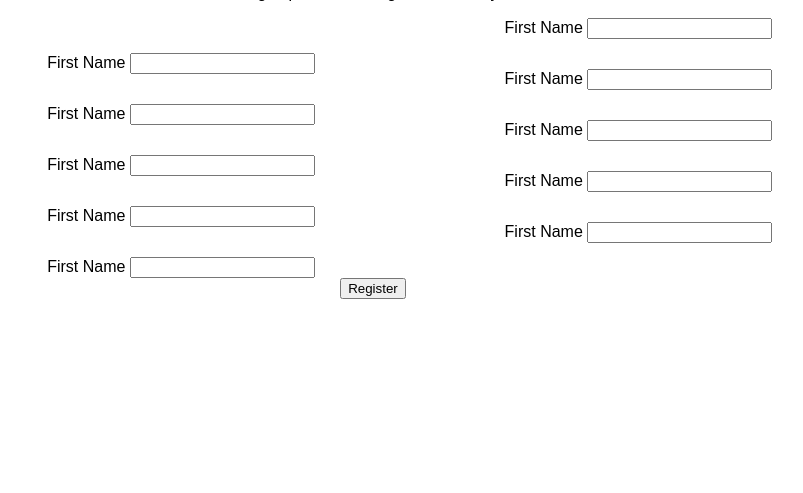
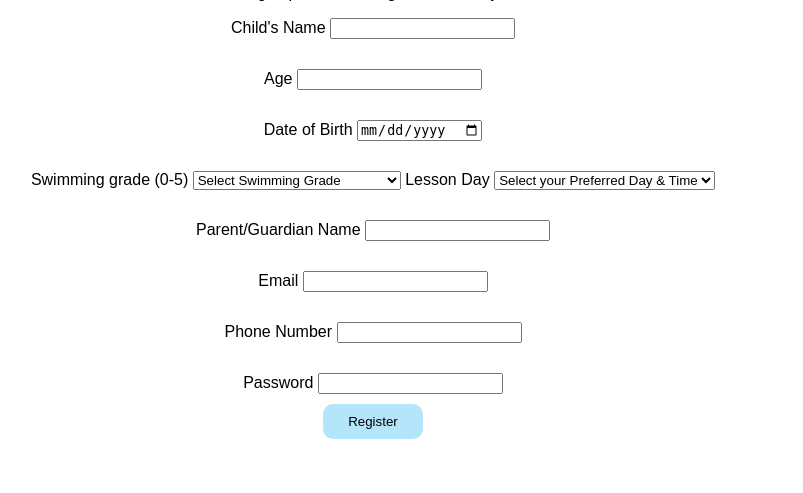
Before and after one commit to Pcahaneku/Summer-Project, a Flask app: a page that uses Templates/registrationpage.html in a window 1280 px wide. Shown: the part 307-800 px from the top of the page, without its empty margins (267-1070 px from the left). Run offline with Flask 3, Linux system fonts and the light colour scheme.

Commit message:
Finished layout

```diff
--- a/Templates/registrationpage.html
+++ b/Templates/registrationpage.html
@@ -65,30 +65,31 @@
         }
 
         .nav-bar a{
-            color: black;
+            color: rgb(255, 255, 255);
             text-decoration: none;
             font-size: 16px;
         }
 
         a:hover{
-            color: #ffffff;
+            color: #000000;
+            background-color: #ffffff;
+
         }
 
         .link1{
-            background-color: #ceedfa;
+            background-color: #b4e5fa;
             border-radius: 10px;
             padding: 10px 25px;
-
         }
 
         .link2{
-            background-color: #ceedfa;
+            background-color: #b4e5fa;
             border-radius: 10px;
             padding: 10px 25px;
         }
 
         .link3{
-            background-color: #ceedfa;
+            background-color: #b4e5fa;
             border-radius: 10px;
             padding: 10px 25px;
         }
@@ -107,49 +108,17 @@
             padding-top: 45px;
         }
 
-        .Form{
+        .Form-container{
             display: block;
+            justify-content: center;
+            align-items: center;
             text-align: center;
-            padding-left: 42%;
-
-
         }
 
-
-        .Form2{
-            display: block;
-            text-align: center;
-            margin-top: -15%;
-            padding-left: 240px;
-            width: 100%;
-            max-width: 400px;
-        }
-
-        #f2{
-            padding-top: 30px;
-        }
-        #f3{
-            padding-top: 30px;
-        }
-        #f4{
-            padding-top: 30px;
-        }
-        #f5{
+        #f2, #f3, #f4, #f5, #f6, #f7, #f8, #f9{
             padding-top: 30px;
         }
 
-        #fp2{
-            padding-top: 30px;
-        }
-        #fp3{
-            padding-top: 30px;
-        }
-        #fp4{
-            padding-top: 30px;
-        }
-        #fp5{
-            padding-top: 30px;
-        }
 
         .submit{
             display: flex;
@@ -158,6 +127,19 @@
             text-align: center;
         }
 
+        button{
+            background-color: #b4e5fa;
+            border-radius: 10px;
+            padding: 10px 25px;
+            border-style: none;
+            margin-top: 10px;
+            cursor: pointer;
+        }
+
+        button:hover{
+            color: #000000;
+            background-color: #ffffff;
+        }
     </style>
 </head>
 
@@ -168,7 +150,6 @@
             <img class="pht" src="https://wallpaperaccess.com/full/1108278.jpg" alt="swimming">
         </div>
 
-
         <div class="heading1">
             <h1 id="Header">Welcome to Hatfield Junior Swimming School (HJSS)</h1>
         </div>
@@ -176,9 +157,9 @@
 
 <div>
     <nav class="nav-bar">
-        <a class="link1" href="/"><b>Home</b></a>
-        <a class="link2" href="/Register With Us"><b>Register With Us</b></a>
-        <a class="link2" href="/timetable"><b>Timetables</b></a>
+        <a class="link1" href="/">Home</a>
+        <a class="link2" class="active" href="/Register With Us">Register With Us</a>
+        <a class="link2" href="/timetable">Timetables</a>
     </nav>
 </div>
 
@@ -187,55 +168,70 @@
     <p class="para">Sign up for swimming lessons today!</p>
 </div>
 
-<div class="Form">
+<div class="Form-container">
     <form id="f1">
-        <label for="fname">First Name</label>
-        <input type="text" id="fname" name="fname">
+        <label for="fname">Child's Name</label>
+        <input type="text" id="fname" name="fname" required>
     </form>
     <form id="f2">
-        <label for="fname">First Name</label>
-        <input type="text" id="fname" name="fname">
+        <label for="fname">Age</label>
+        <input type="number" id="number" name="number" required>
     </form>
     <form id="f3">
-        <label for="fname">First Name</label>
-        <input type="text" id="fname" name="fname">
+        <label for="fname">Date of Birth</label>
+        <input type="date" id="dob" name="dob" required>
     </form>
     <form id="f4">
-        <label for="fname">First Name</label>
-        <input type="text" id="fname" name="fname">
+        <label for="grade">Swimming grade (0-5)</label>
+        <select id="grade" name="dob" required>
+            <option value="">Select Swimming Grade</option>
+            <option value="0">Grade 0 – Water confidence</option>
+            <option value="1">Grade 1 – Basic strokes</option>
+            <option value="2">Grade 2 – Technique + stamina</option>
+            <option value="3">Grade 3 – Multiple strokes</option>
+            <option value="4">Grade 4 – Advanced strokes</option>
+            <option value="5">Grade 5 – Pre-competition</option>
+        </select>
+    <form id="f5">
+        <label for="slot">Lesson Day</label>
+        <select id=slot name="slot" required>
+            <option value="">Select your Preferred Day & Time</option>
+            <option>Mon 4-5pm</option>
+            <option>Mon 5-6pm</option>
+            <option>Mon 6-7pm</option>
+            <option>Wed 4-5pm</option>
+            <option>Wed 5-6pm</option>
+            <option>Wed 6-7pm</option>
+            <option>Fri 4-5pm</option>
+            <option>Fri 5-6pm</option>
+            <option>Fri 6-7pm</option>
+            <option>Sat 2-3pm</option>
+            <option>Sat 3-4pm</option>
+            <option>Any Available Slot</option>
+        </select>
     </form>
-    <form id="f5">
-        <label for="fname">First Name</label>
-        <input type="text" id="fname" name="fname">
+    <form id="f6">
+        <label for="fname">Parent/Guardian Name</label>
+        <input type="text" id="fname" name="fname" required>
+    </form>
+    <form id="f7">
+        <label for="email">Email</label>
+        <input type="email" id="email" name="useremail" required>
+    </form>
+    <form id="f8">
+        <label for="fname">Phone Number</label>
+        <input type="text" id="fname" name="fname" required>
+    </form>
+    <form id="f9">
+        <label for="fname">Password</label>
+        <input type="text" id="fname" name="fname" required>
     </form>
 </div>
 
-<div class="Form2">
-    <form id="fp1">
-        <label for="fname">First Name</label>
-        <input type="text" id="fname" name="fname">
+<div>
+    <form class="submit" action="/submit" method="get">
+    <button class="sub" type="submit">Register</button>
     </form>
-    <form id="fp2">
-        <label for="fname">First Name</label>
-        <input type="text" id="fname" name="fname">
-    </form>
-    <form id="fp3">
-        <label for="fname">First Name</label>
-        <input type="text" id="fname" name="fname">
-    </form>
-    <form id="fp4">
-        <label for="fname">First Name</label>
-        <input type="text" id="fname" name="fname">
-    </form>
-    <form id="fp5">
-        <label for="fname">First Name</label>
-        <input type="text" id="fname" name="fname">
-    </form>
-</div>
-
-
-<div class="submit">
-    <button class="sub" type="submit">Register</button>
 </div>
 </body>
 </html>
--- a/app.py
+++ b/app.py
@@ -14,5 +14,9 @@ def registration():
 def timetable():
          return render_template('timetable.html')
 
+@app.route('/submit')
+def submit():
+        return render_template('submit.html')
+
 if __name__ == '__main__':
         app.run(debug=True)
```
Also changed, not shown: Templates/homepage.html (+11 -11 lines), Templates/submit.html (added, +78 -0 lines), Templates/timetable.html (+82 -11 lines).
